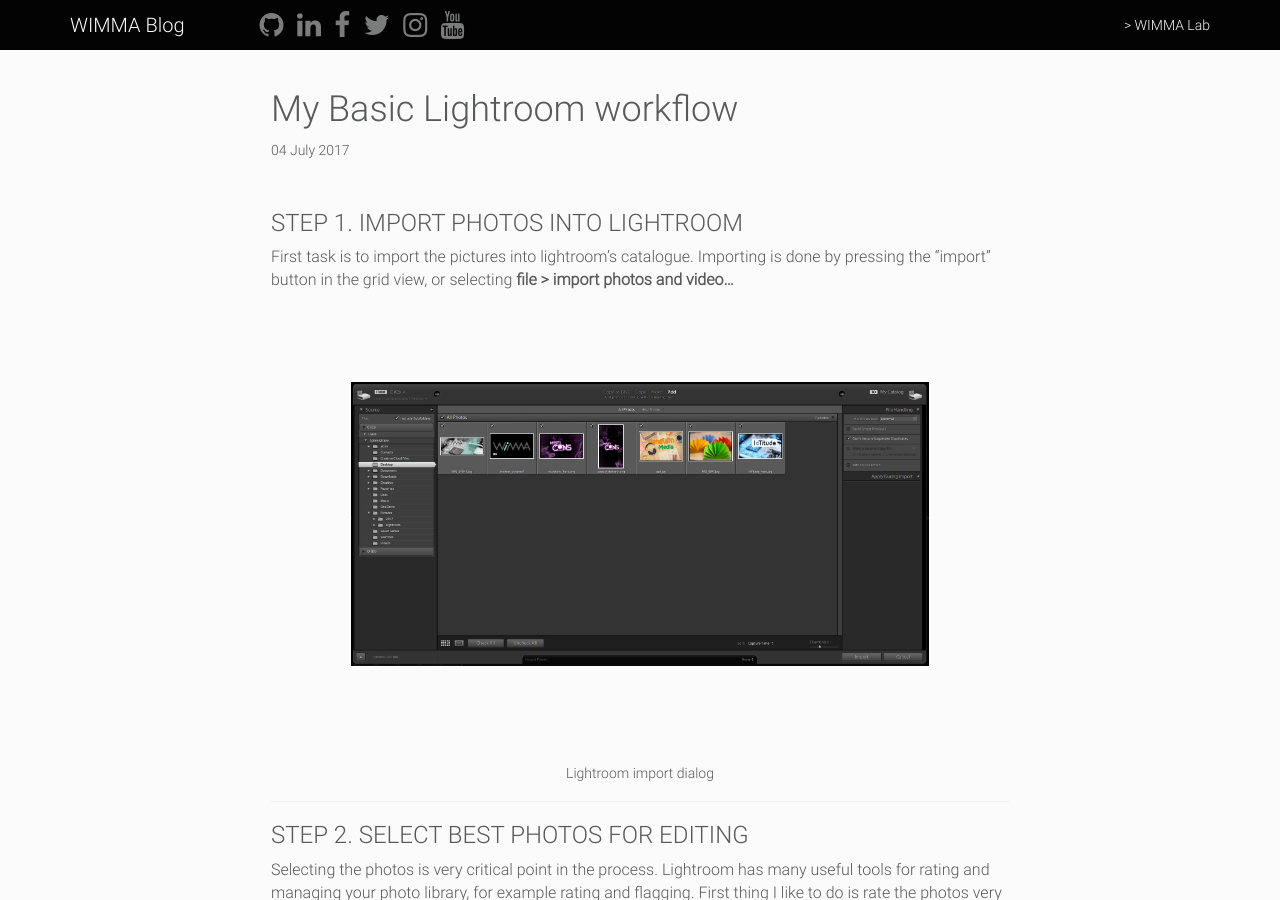
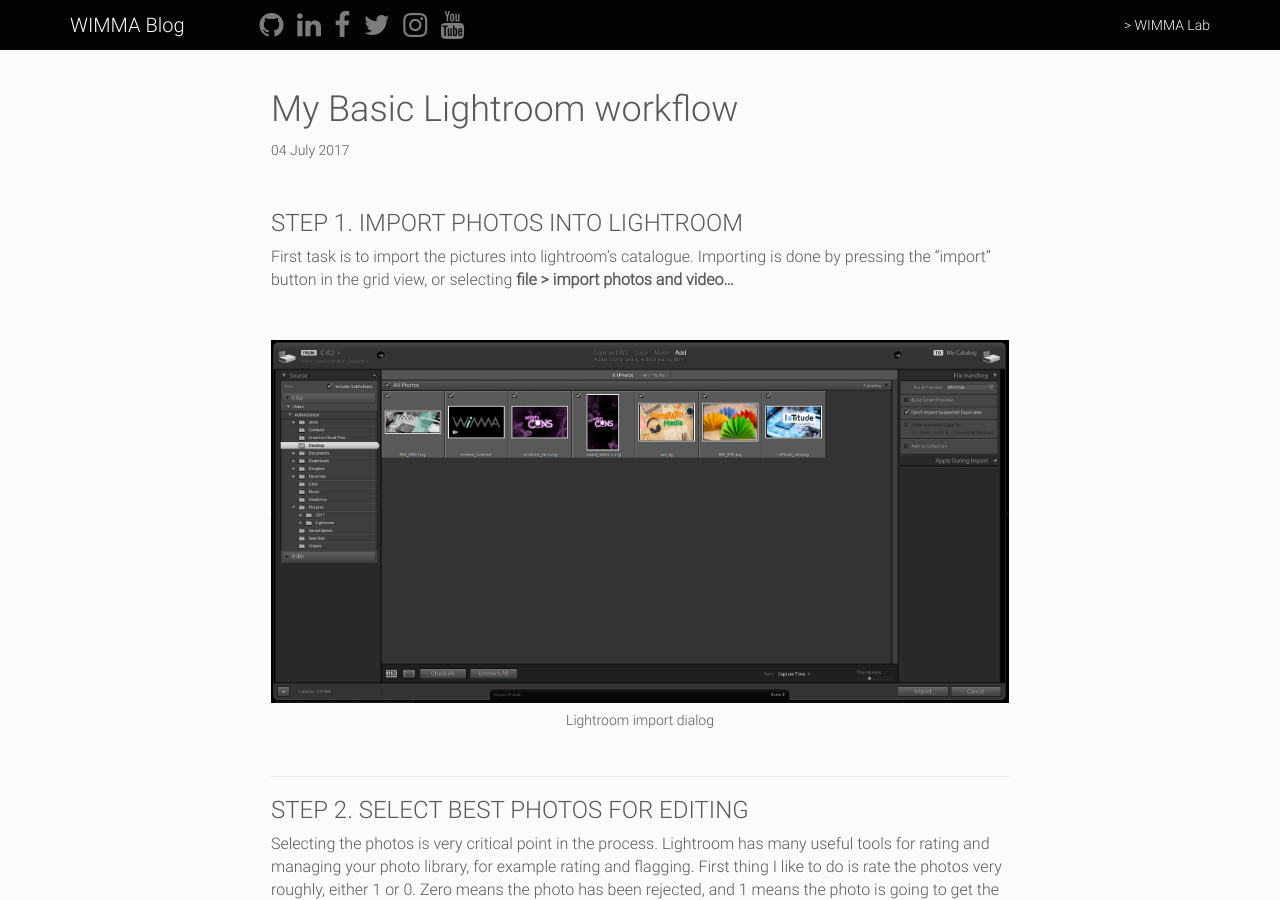
Before and after one commit to wimmalab/blog, a Jekyll site: the page built from _posts/2017-07-04-My-Lightroom-Workflow.md, in a window 1280 px wide and 900 px high. Built offline with Jekyll 4.4.1, drawn with Linux system fonts in a browser that asks for light colours; nearby versions of some CDN libraries.

Commit message:
Update 2017-07-04-My-Lightroom-Workflow.md

```diff
--- a/_posts/2017-07-04-My-Lightroom-Workflow.md
+++ b/_posts/2017-07-04-My-Lightroom-Workflow.md
@@ -10,11 +10,10 @@ author: Jussi Ahola
 ### STEP 1. IMPORT PHOTOS INTO LIGHTROOM
 First task is to import the pictures into lightroom’s catalogue. Importing is done by pressing the “import” button in the grid view, or selecting **file > import photos and video…**
 
-<div style="padding: 5em" markdown="1">
+<div style="margin:3em auto 3em auto" markdown="1">
 ![lightroom import dialog]({{site.baseurl}}/img/kuva1.png )
+##### <center>Lightroom import dialog</center>
 </div>
-##### <center>Lightroom import dialog</center>
-
 ***
 
 ### STEP 2. SELECT BEST PHOTOS FOR EDITING
```
